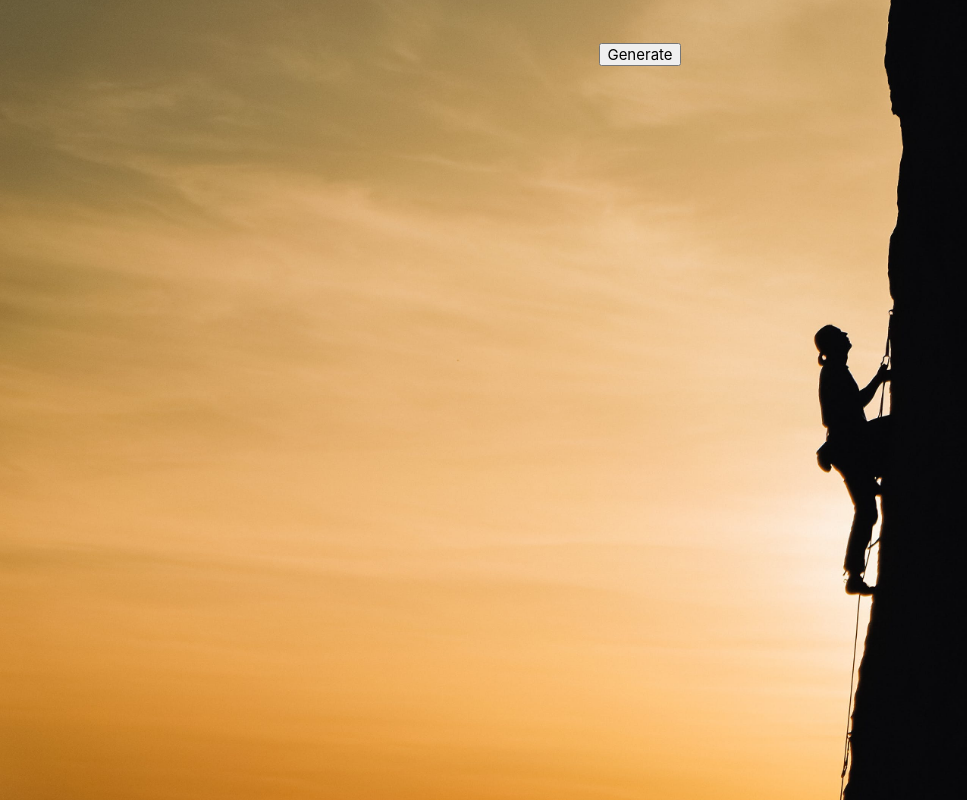
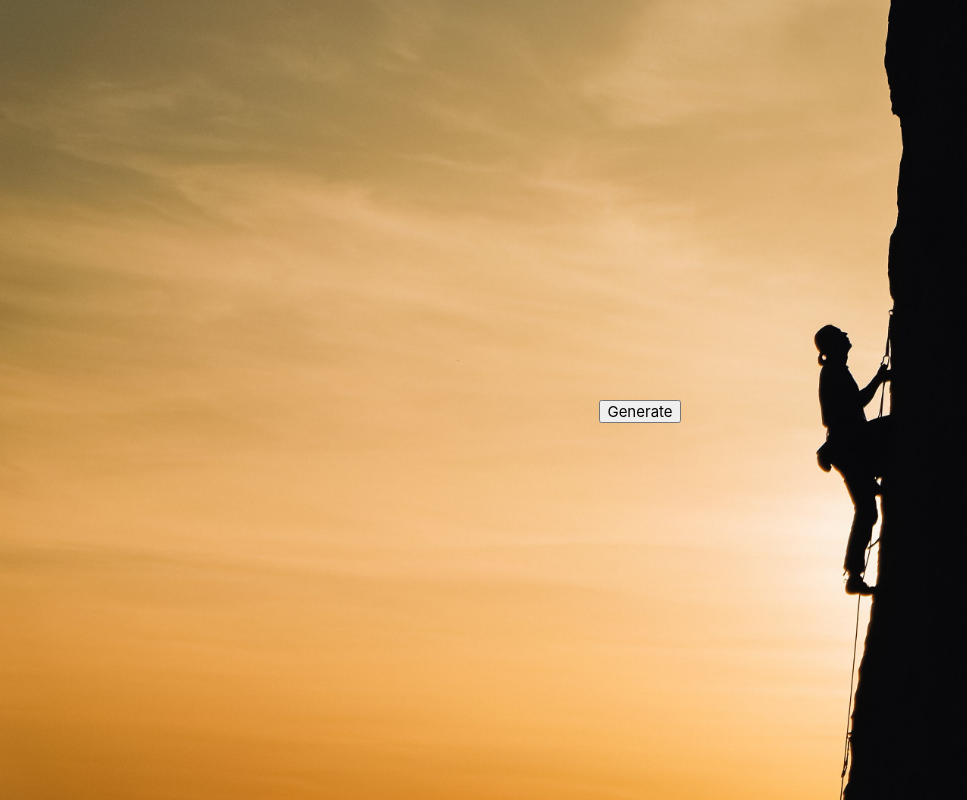
Before and after one commit to piratemermaid/climbing-sentence-generator, a plain HTML site: page index.html in a window 1280 px wide. Shown: the whole page, without its empty margins (0-967 px from the left). Drawn offline with nearby package versions, Linux system fonts and the light colour scheme.

Commit message:
vertical alignment

```diff
--- a/index.html
+++ b/index.html
@@ -20,10 +20,16 @@
         -o-background-size: cover;
         background-size: cover;
       }
+      html,
+      body,
+      .valign-wrapper {
+        height: 100%;
+      }
     </style>
   </head>
 
   <body>
+    <div class="valign-wrapper">
       <div class="container">
         <div class="row center" id="sentence">
           <span class="term" id="verb"></span>
@@ -33,6 +39,7 @@
         </div>
         <div class="row center">
           <button class="center" onClick="generateTerm()">Generate</button>
+        </div>
       </div>
     </div>
 
```
Lines whose indentation alone changed are shown as unchanged.
